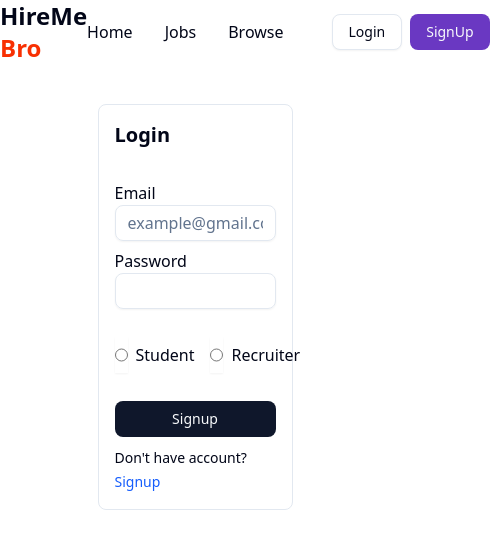
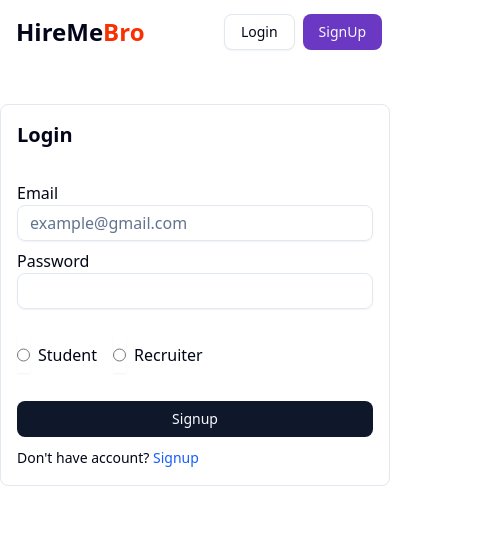
Before and after one commit to dev-koushal/HireMeBro, a React (Vite) app in the folder frontend/: page /login in a window 390 px wide. Shown: the top 548 px of the page, 490 px wide, since content can reach past the window. Built offline with nearby package versions, Linux system fonts and the light colour scheme.

Commit message:
frontender

```diff
--- a/frontend/src/components/auth/Login.jsx
+++ b/frontend/src/components/auth/Login.jsx
@@ -10,10 +10,10 @@ function Login() {
   return (
     <>
       <Navbar />
-      <div className="flex justify-center items-center max-w-7xl mx-auto">
+      <div className="flex justify-center items-center w-full md:max-w-7xl mx-auto">
         <form
           action=""
-          className="w-1/2 border border-grey-200 rounded-md p-4 my-10"
+          className="w-full md:w-1/2  border border-grey-200 rounded-md p-4 my-10"
         >
           <h1 className="text-xl font-bold mb-8 ">Login</h1>
 
--- a/frontend/src/components/auth/Signup.jsx
+++ b/frontend/src/components/auth/Signup.jsx
@@ -12,7 +12,7 @@ function Signup() {
       <div className="flex justify-center items-center max-w-7xl mx-auto">
         <form
           action=""
-          className="w-1/2 border border-grey-200 rounded-md p-4 my-10"
+          className="w-full md:w-1/2 border border-grey-200 rounded-md p-4 my-10"
         >
           <h1 className="text-xl font-bold mb-8 ">SignUp</h1>
           <div className="my-2">
@@ -56,11 +56,11 @@ function Signup() {
             </RadioGroup>
 
             <div className="flex items-center gap-2 ml-2">
-                <Label>Profile</Label>
+                <Label >Profile</Label>
                 <Input
                 accept="image/*"
                 type="file"
-                className="cursor-pointer"
+                className="cursor-pointer w-22"
                 />
             </div>
           </div>
--- a/frontend/src/components/shared/Navbar.jsx
+++ b/frontend/src/components/shared/Navbar.jsx
@@ -15,12 +15,12 @@ function Navbar() {
     <div className="bg-white">
       <div className="flex justify-between items-center mx-auto max-w-7xl h-16">
         <div>
-          <h1 className="text-2xl font-bold">
-            HireMe<span className="text-[#F83002]"> Bro</span>
+          <h1 className="text-2xl font-bold md:ml-0 ml-4">
+            <Link to="/">HireMe<span className="text-[#F83002]">Bro</span></Link>
           </h1>
         </div>
         <div className="flex item-center gap-12">
-          <ul className="flex font-medium items-center gap-8">
+          <ul className="hidden md:flex font-medium items-center gap-8 ">
             <li>Home</li>
             <li>Jobs</li>
             <li>Browse</li>
@@ -31,7 +31,7 @@ function Navbar() {
 
           {
             !user?(
-              <div className="flex items-center gap-2 ">
+              <div className="flex items-center gap-2 md:mr-0 mr-2 ">
                <Link to="/login"> <Button variant="outline">Login</Button></Link>
                 <Link to="/signup"><Button className="bg-[#6A38C2] hover:bg-[#5916cd]">SignUp</Button></Link>
               </div>
```
